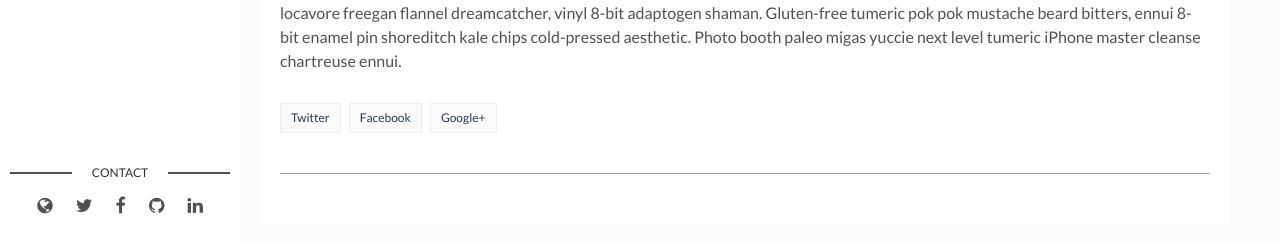
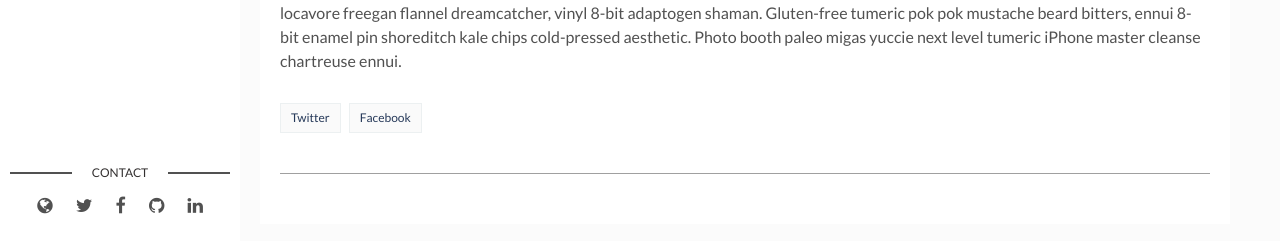
Before and after one commit to shaisachs/laws-of-software, a Jekyll site: the page built from _posts/2017-04-06-how-i-rest-from-work.markdown, in a window 1280 px wide and 900 px high, scrolled down 2127 px. Shown: the part 656-897 px from the top of the window. Built offline with Jekyll 4.4.1, drawn with Linux system fonts in a browser that asks for light colours.

Commit message:
Remove link to Google plus
Signed-off-by: Shai Sachs <shaisachs@gmail.com>

```diff
--- a/_layouts/post.html
+++ b/_layouts/post.html
@@ -24,7 +24,6 @@ layout: main
         <div class="page-share">
           <a href="https://twitter.com/intent/tweet?text={{ page.title }}&url={{ site.url }}{{ page.url }}" title="Share on Twitter" rel="nofollow" target="_blank">Twitter</a>
           <a href="https://facebook.com/sharer.php?u={{ site.url }}{{ page.url }}" title="Share on Facebook" rel="nofollow" target="_blank">Facebook</a>
-          <a href="https://plus.google.com/share?url={{ site.url }}{{ page.url }}" title="Share on Google+" rel="nofollow" target="_blank">Google+</a>
         </div>
       </div>
       {% include disqus.html %}
```
